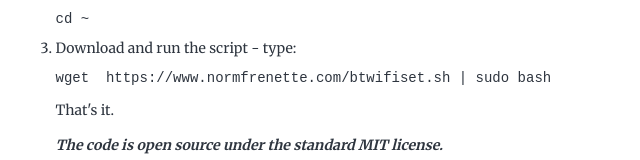
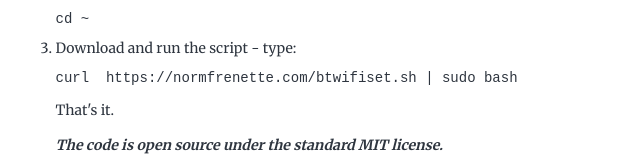
Before and after one commit to NormFrenette/GatsbyBlog, a Gatsby site: page /bluetooth-rpi-auto-install/ in a window 1280 px wide. Shown: the part 735-895 px from the top of the page, without its empty margins (308-948 px from the left). Built offline with nearby package versions, Linux system fonts and the light colour scheme; Gatsby itself is replaced by a stand-in of ours; some packages are replaced by stand-ins of ours; code samples lack their colours.

Commit message:
modified instructions for automated

````diff
--- a/content/blog/bluetooth-rpi-auto-install/index.md
+++ b/content/blog/bluetooth-rpi-auto-install/index.md
@@ -26,7 +26,7 @@ cd ~
 ```
 3. Download and run the script - type:
 ```
-wget  https://www.normfrenette.com/btwifiset.sh | sudo bash
+curl  https://normfrenette.com/btwifiset.sh | sudo bash
 ```
 
 That's it.
````
